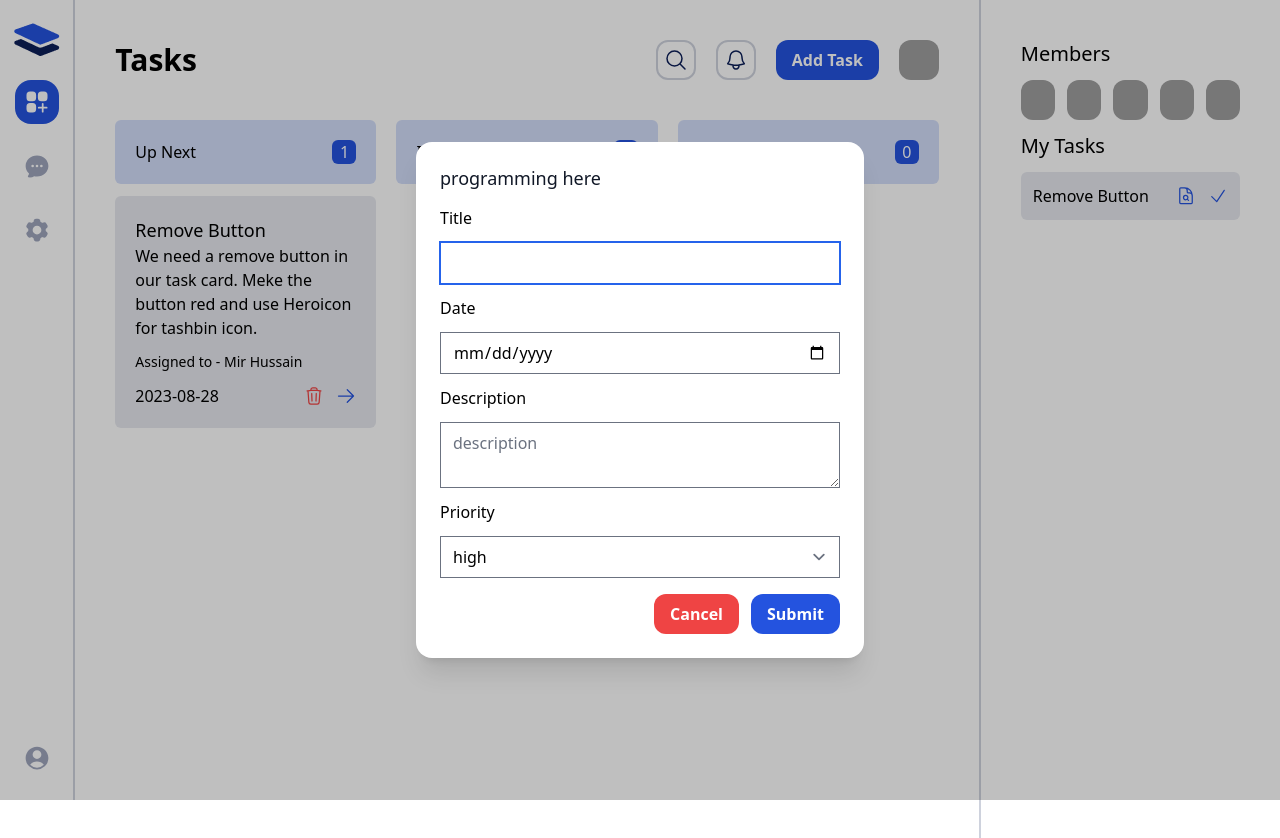
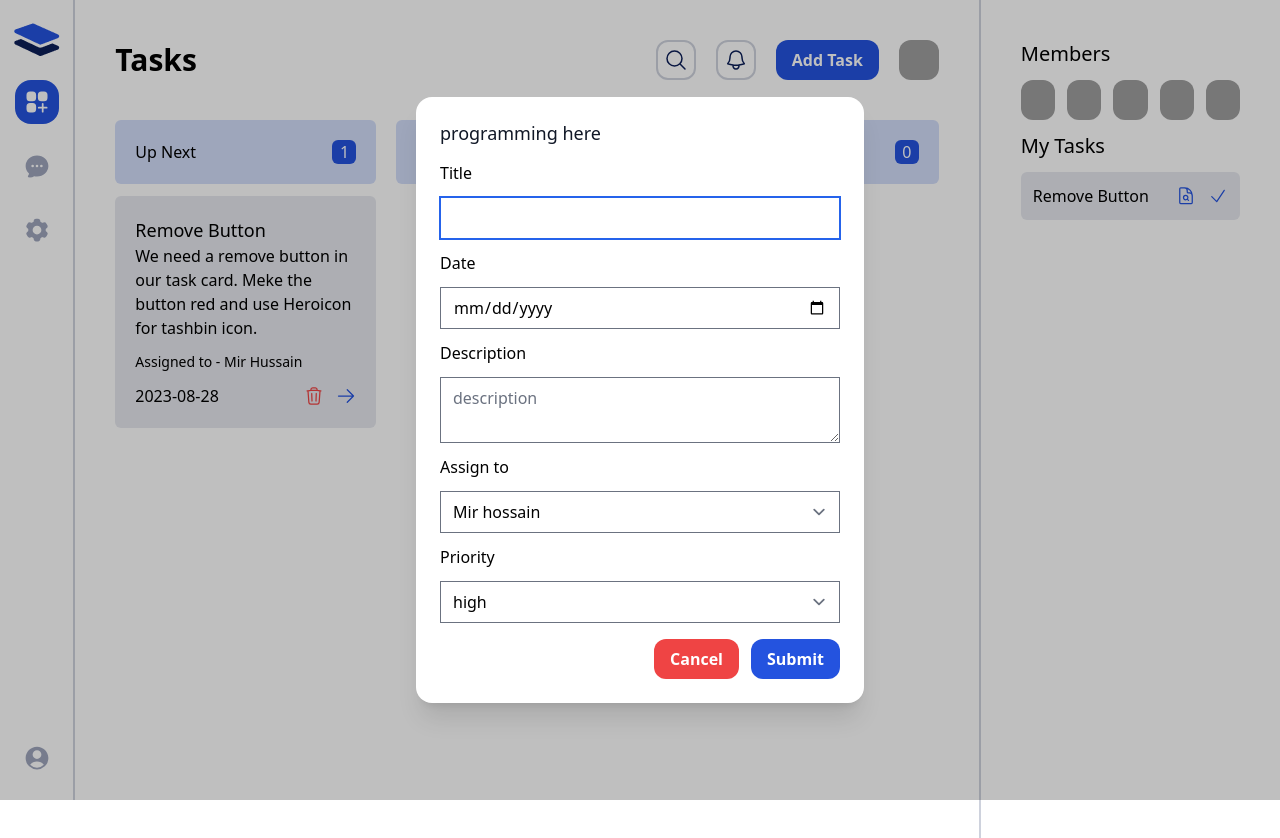
Before and after one commit to Fahmida-Faiza/taskmaster-redux-acc, a React (Vite) app: page / in a window 1280 px wide. Both pictures are taken after a click on the button "Add Task". Shown: the top 838 px of the page. Built offline with nearby package versions, Linux system fonts and the light colour scheme; grey boxes are pictures that could not be loaded.

Commit message:
added assignTo

```diff
--- a/src/components/tasks/AddTaskModal.jsx
+++ b/src/components/tasks/AddTaskModal.jsx
@@ -41,7 +41,18 @@ const onCancel = () =>{
 
 
 
-
+<label htmlFor="title">
+    Assign to
+</label>
+<select
+id="assignedTo"
+{...register('assignedTo')} className="select"
+>
+    <option value="Mir hossain">Mir hossain</option>
+    <option value="Nahid hossain">Nahid hossain</option>
+    <option value="Samin">Samin</option>
+    <option value="Ratul">Ratul</option>
+    </select>
 
   <label htmlFor="title">Priority</label>
 <select defaultValue="Priority" id="priority"{...register('priority')} className="select">
```
